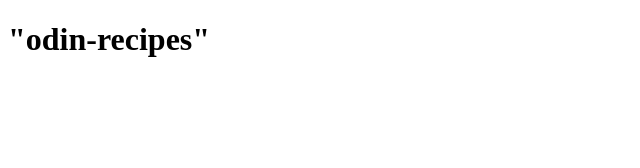
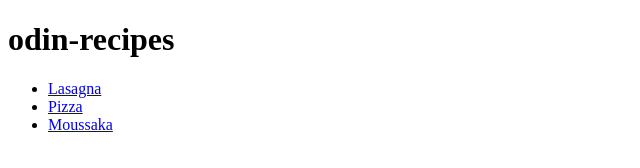
Before and after one commit to asoswr/odin-recipes, a plain HTML site: page index.html in a window 1280 px wide. Shown: the whole page, without its empty margins (0-640 px from the left). Drawn offline with Linux system fonts and the light colour scheme.

Commit message:
Fix index.html to show ewcipe links

```diff
--- a/index.html
+++ b/index.html
@@ -6,6 +6,11 @@
     <title>odin-recipes</title>
 </head>
 <body>
-    <h1>"odin-recipes"</h1>
+    <h1>odin-recipes</h1>
+    <ul>
+<li><a href="recipes/lasagna.html">Lasagna</a></li>
+<li><a href="recipes/pizza.html">Pizza</a></li>
+<li><a href="recipes/mousaka.html">Moussaka</a></li>
+    </ul>
 </body>
 </html>
```
Also changed, not shown: recipes/lasagna.html (+1 -1 lines).
